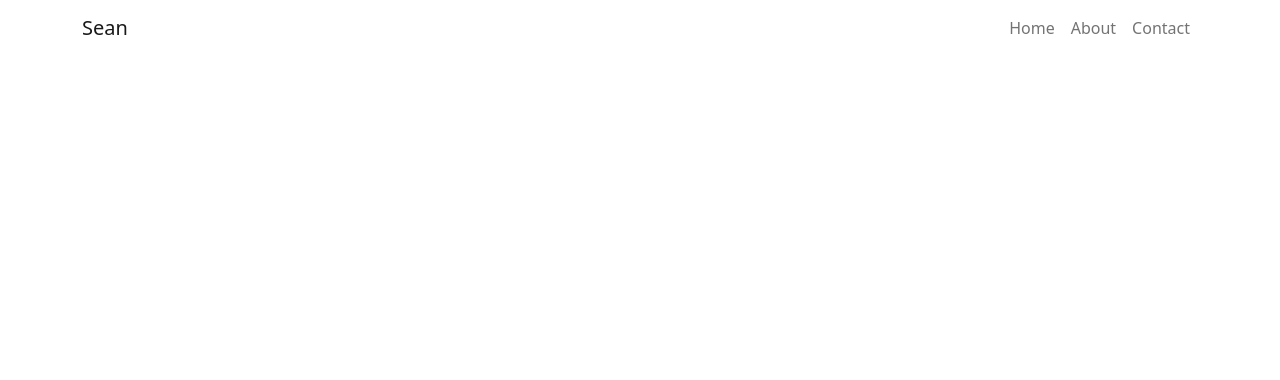
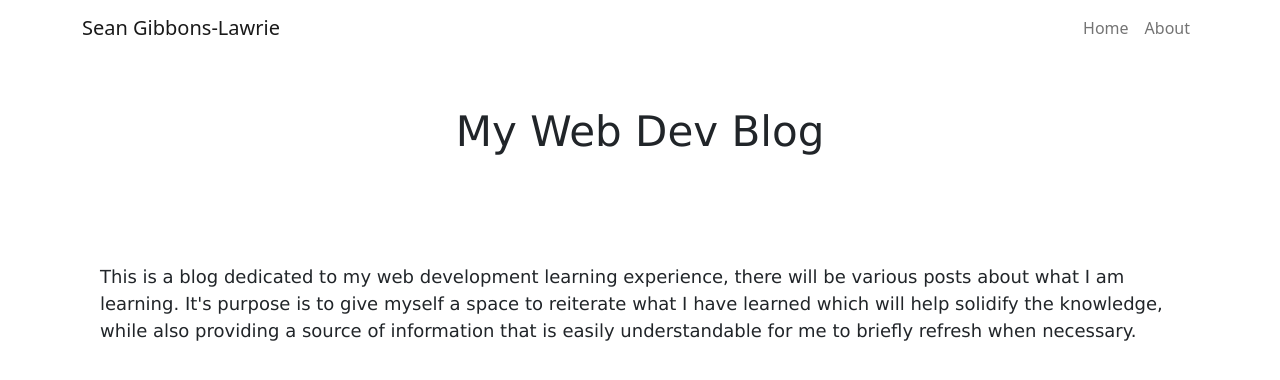
Before and after one commit to SeanGibbons-Lawrie/SeanGibbons-Lawrie.github.io, a plain HTML site: page index.html in a window 1280 px wide. Drawn offline with nearby package versions, Linux system fonts and the light colour scheme.

Commit message:
Added Heading and About html and css

```diff
--- a/index.html
+++ b/index.html
@@ -6,15 +6,12 @@
     <link rel="stylesheet" href="styles/main.css">
     <link href="https://cdn.jsdelivr.net/npm/bootstrap@5.2.3/dist/css/bootstrap.min.css" rel="stylesheet" integrity="sha384-rbsA2VBKQhggwzxH7pPCaAqO46MgnOM80zW1RWuH61DGLwZJEdK2Kadq2F9CUG65" crossorigin="anonymous">
 
-    <title>My blog</title>
+    <title>Sean's Dev Blog</title>
   <body>
+    <!-- navbar section https://www.freecodecamp.org/news/how-to-create-a-portfolio-website-using-html-css-javascript-and-bootstrap/-->
     <nav class="navbar navbar-expand-lg fixed-top navbarScroll">
       <div class="container">
-          <a class="navbar-brand" href="#">Sean</a>
-          <button class="navbar-toggler" type="button" data-bs-toggle="collapse" data-bs-target="#navbarSupportedContent" aria-controls="navbarSupportedContent" aria-expanded="false" aria-label="Toggle navigation">
-              <span class="navbar-toggler-icon"></span>
-          </button>
-          <div class="collapse navbar-collapse" id="navbarSupportedContent">
+          <a class="navbar-brand" href="#">Sean Gibbons-Lawrie</a>
               <ul class="navbar-nav ms-auto">
                   <li class="nav-item active">
                       <a class="nav-link" href="#home">Home</a>
@@ -22,13 +19,16 @@
                   <li class="nav-item">
                       <a class="nav-link" href="#about">About</a>
                   </li>
-                  <li class="nav-item">
-                      <a class="nav-link" href="#contact">Contact</a>
-                  </li>
               </ul>
-
-          </div>
       </div>
   </nav>
+  <section id="home" class="text">
+      My Web Dev Blog
+  </section>
+  <section id="about" class="text">
+      This is a blog dedicated to my web development learning experience, there will be various posts about what I am learning.
+      It's purpose is to give myself a space to reiterate what I have learned which will help solidify the knowledge,
+      while also providing a source of information that is easily understandable for me to briefly refresh when necessary.
+  </section>
   </body>
 </html>
--- a/styles/main.css
+++ b/styles/main.css
@@ -1,9 +1,3 @@
-/* Add a black background color to the top navigation */
-.topnav {
-  background-color: #333;
-  overflow: hidden;
-}
-
 /* Style the links inside the navigation bar */
 .topnav a {
   float: left;
@@ -20,8 +14,20 @@
   color: black;
 }
 
-/* Add a color to the active/current link */
-.topnav a.active {
-  background-color: #04aa6d;
-  color: white;
+.text {
+  display: flex;
+  position: relative;
+  font-family: 'Lucida Sans', 'Lucida Sans Regular', 'Lucida Grande',
+    'Lucida Sans Unicode', Geneva, Verdana, sans-serif;
+  justify-content: center;
 }
+
+#home {
+  font-size: 42px;
+  margin-top: 100px;
+}
+
+#about {
+  font-size: 18px;
+  margin: 100px 100px 0px 100px;
+}
```
